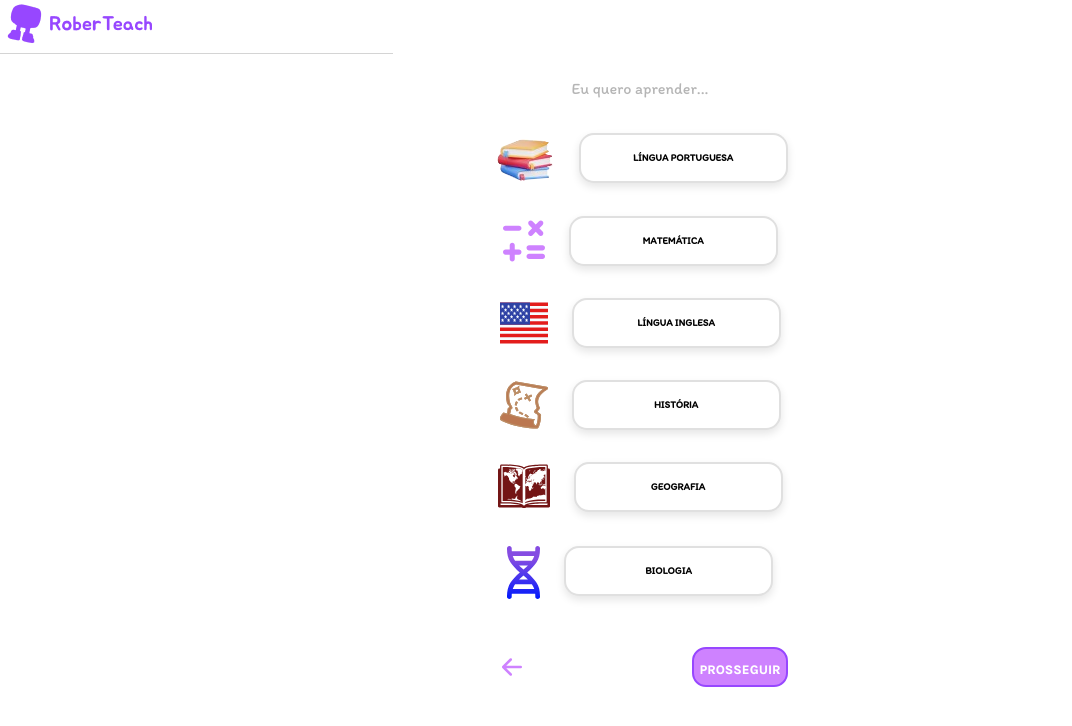
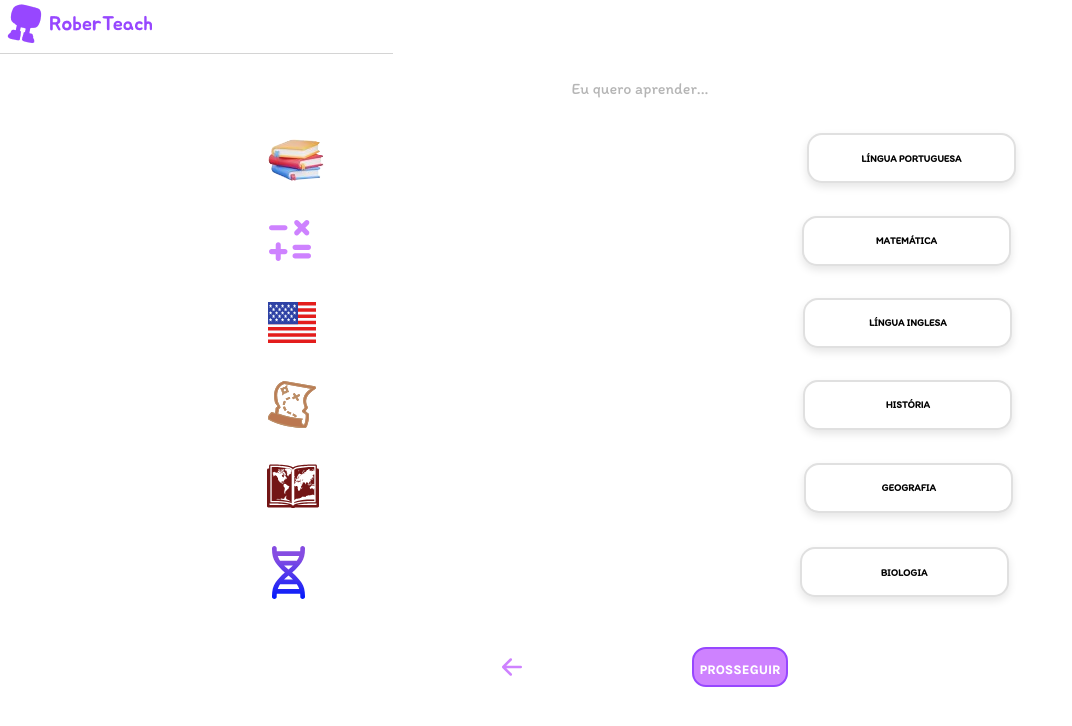
Before and after one commit to isabela-pr/RoberTeach---FrontEnd, a React (Vite) app in the folder site/: page /Atividades in a window 1280 px wide. Shown: the top 726 px of the page, without its empty margins (0-1072 px from the left). Built offline with nearby package versions, Linux system fonts and the light colour scheme; a web font is replaced by a local one.

Commit message:
ajustando os componentes

```diff
--- a/site/src/components/Atividades/Atividades.jsx
+++ b/site/src/components/Atividades/Atividades.jsx
@@ -3,12 +3,12 @@ import "./Atividades.css";
 import Header from "../Header/Header";
 import separador from "../../assets/linha.svg";
 import LP from "../../assets/LP.png";
-import Mat from "../../assets/iconMat.svg"
-import LI from "../../assets/iconEUA.svg"
-import Hist from "../../assets/iconMapa.svg"
-import Geo from "../../assets/iconLivroGeo.svg"
-import Bio from "../../assets/iconDNA.svg"
-import SetinhaVoltar from "../../assets/setinhaVoltar.svg"
+import Mat from "../../assets/iconMat.svg";
+import LI from "../../assets/iconEUA.svg";
+import Hist from "../../assets/iconMapa.svg";
+import Geo from "../../assets/iconLivroGeo.svg";
+import Bio from "../../assets/iconDNA.svg";
+import SetinhaVoltar from "../../assets/setinhaVoltar.svg";
 import { Link } from "react-router-dom";
 
 const Atividades = () => {
@@ -21,44 +21,31 @@ const Atividades = () => {
         <p>Eu quero aprender...</p>
       </div>
       <div className="Atividades d-flex justify-content-center align-items-center flex-column">
-        <div className="LP d-flex">
+        <div className="w-100 d-flex align-items-center justify-content-around ps-4 pe-4">
           <img src={LP} alt="" />
-          <button className="customização-button">
-            Língua Portuguesa
-          </button>
+          <button className="customização-button">Língua Portuguesa</button>
         </div>
-        <div className="LP d-flex">
+        <div className="w-100 d-flex align-items-center justify-content-around ps-4 pe-4">
           <img src={Mat} alt="" />
-          <button className="customização-button">
-            Matemática
-          </button>
+          <button className="customização-button">Matemática</button>
         </div>
-        <div className="LP d-flex">
+        <div className="w-100 d-flex align-items-center justify-content-around ps-4 pe-4">
           <img src={LI} alt="" />
-          <button className="customização-button">
-            Língua Inglesa
-          </button>
+          <button className="customização-button">Língua Inglesa</button>
         </div>
-        <div className="LP d-flex">
+        <div className="w-100 d-flex align-items-center justify-content-around ps-4 pe-4">
           <img src={Hist} alt="" />
-          <button className="customização-button">
-            História
-          </button>
+          <button className="customização-button">História</button>
         </div>
-        <div className="LP d-flex">
+        <div className="w-100 d-flex align-items-center justify-content-around ps-4 pe-4">
           <img src={Geo} alt="" />
-          <button className="customização-button">
-            Geografia
-          </button>
+          <button className="customização-button">Geografia</button>
         </div>
-        <div className="LP d-flex">
+        <div className="w-100 d-flex align-items-center justify-content-around ps-4 pe-4">
           <img src={Bio} alt="" />
-          <button className="customização-button">
-            Biologia
-          </button>
+          <button className="customização-button">Biologia</button>
         </div>
       </div>
-
       <div className="EntrarBf d-flex justify-content-center ">
         <img src={SetinhaVoltar} alt="" className="setinha" />
         <Link className="btn btn-primary-A" to={"../AreasMat"}>
--- a/site/src/components/Beneficios/Beneficios.css
+++ b/site/src/components/Beneficios/Beneficios.css
@@ -71,12 +71,12 @@
   background-color: var(--infoB);
   text-align: center;
   width: 240px;
-  height: 100px;
+  height: 50px;
   box-shadow: 0 4px 6px 0 rgba(217, 217, 217, 0.17);
 }
 
 .FalaBeneRelogio p {
-  width: 240px;
+  width: 232px;
   color: var(--falaP);
 }
 
--- a/site/src/components/Beneficios/Beneficios.jsx
+++ b/site/src/components/Beneficios/Beneficios.jsx
@@ -49,9 +49,8 @@ const Beneficios = () => {
             <img src={Relogio} alt="" />
           </div>
           <div className="FalaBeneRelogio">
-            <p>
-              Diminui a carga horária e a falta de tempo dos professores para
-              marcar a presença dos alunos em sala de aula
+            <p className="ps-2 pe-2">
+              Diminui a carga horária e a falta de tempo dos professores
             </p>
           </div>
         </div>
```
